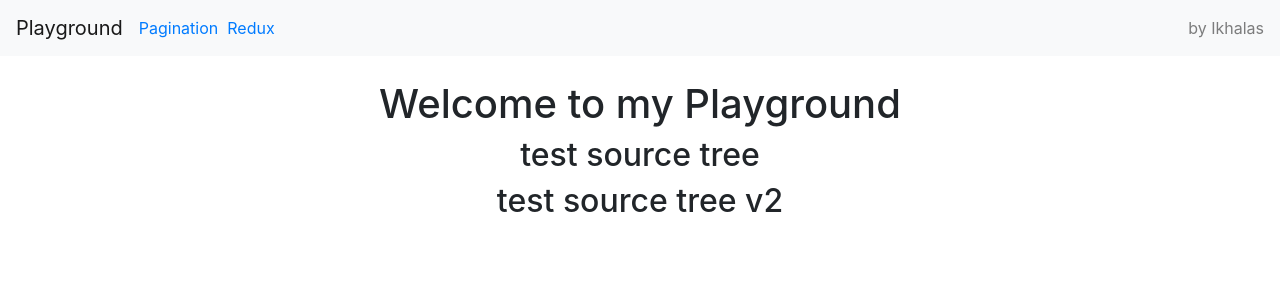
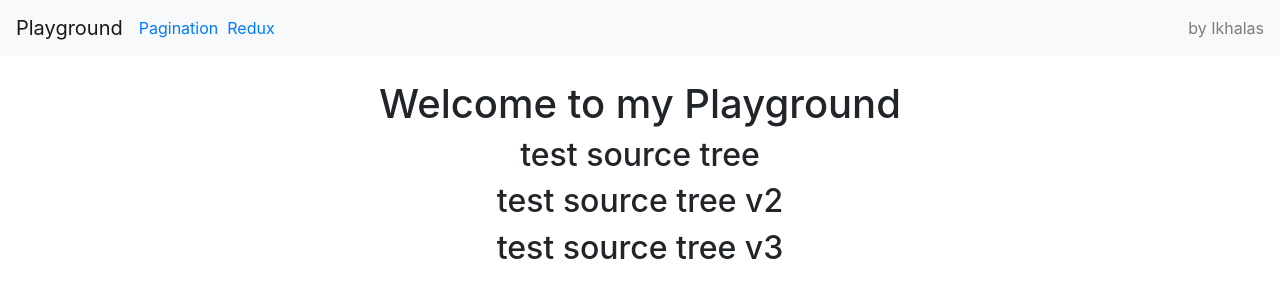
Before and after one commit to Ikhalas/React-Playground, a React (Create React App) app in the folder client/: page / in a window 1280 px wide. Shown: the top 300 px of the page. Built offline with nearby package versions, Linux system fonts and the light colour scheme.

Commit message:
test sourcetree v3

```diff
--- a/client/src/Home.jsx
+++ b/client/src/Home.jsx
@@ -13,6 +13,7 @@
         <h1>Welcome to my Playground</h1>
         <h2>test source tree</h2>
         <h2>test source tree v2</h2>
+        <h2>test source tree v3</h2>
       </div>
     );
   }
```
